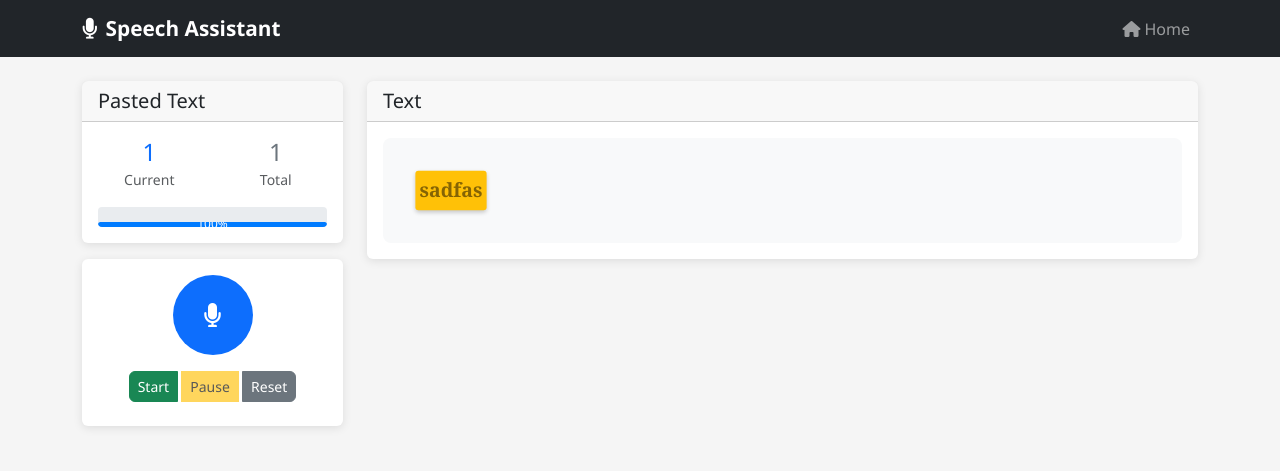
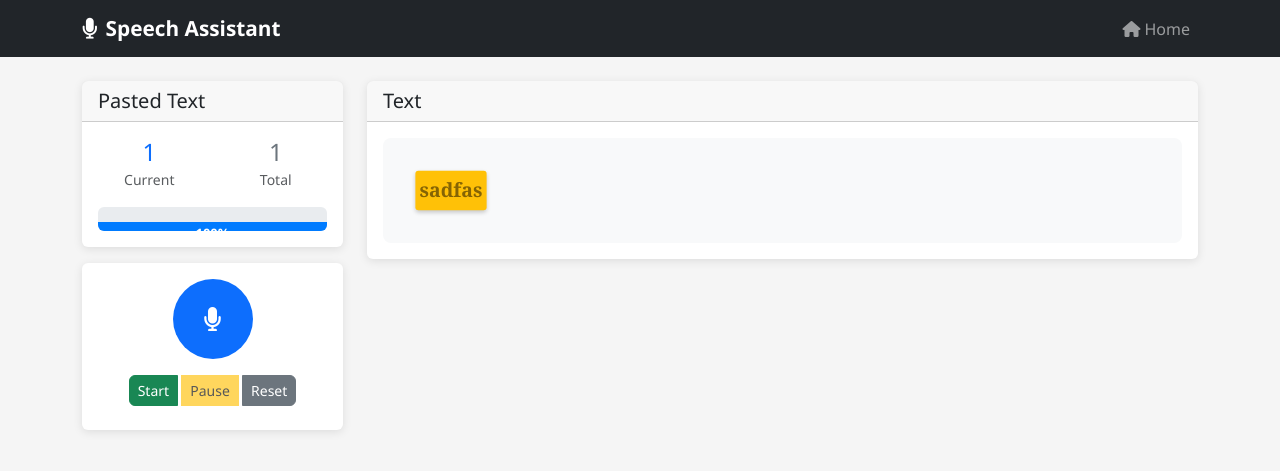
Before and after one commit to gitachi143/speechReader, a Flask app: page /session/04f079bd-e018-46f0-baca-2290814d68b6 in a window 1280 px wide. Shown: the top 471 px of the page. Run offline with Flask 3, Linux system fonts and the light colour scheme; data comes from the database, SQL or seed files in the repository.

Commit message:
Improve progress bar styling - fix thick grey bar issue
- Increased progress container height to 24px for better proportions
- Made progress-bar fill 100% height of container to eliminate thin bar
- Improved text styling with better font weight and line height
- Removed border-radius on progress-bar to fill container fully
- Better visual balance between grey background and blue progress

```diff
--- a/static/css/style.css
+++ b/static/css/style.css
@@ -289,23 +289,26 @@ body {
 
 /* Progress bars */
 .progress {
-    height: 20px;
-    border-radius: 4px;
+    height: 24px;
+    border-radius: 6px;
     background-color: #e9ecef;
     overflow: hidden;
+    position: relative;
 }
 
 .progress-bar {
     background-color: var(--primary-color);
     color: white;
+    height: 100%;
     display: flex;
     align-items: center;
     justify-content: center;
-    font-size: 12px;
-    font-weight: 500;
-    border-radius: 4px;
+    font-size: 13px;
+    font-weight: 600;
+    border-radius: 0;
     transition: width 0.6s ease;
     min-width: 0;
+    line-height: 1;
 }
 
 /* Feature icons */
```
